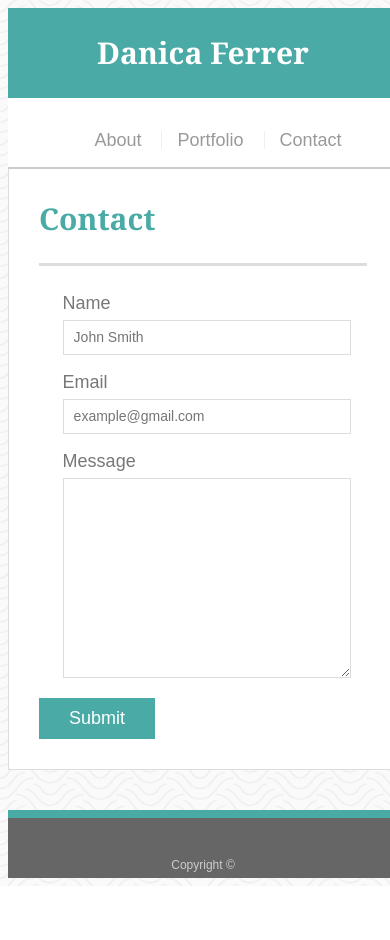
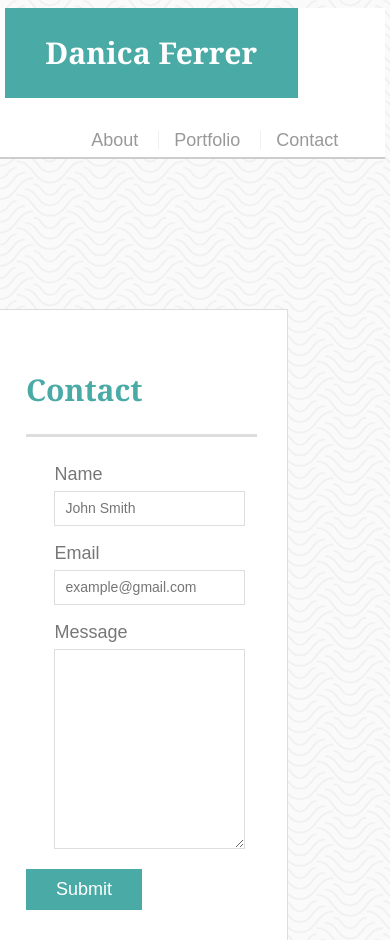
Before and after one commit to Dtferrer/Responsive-Portfolio, a plain HTML site: page contact.html in a window 390 px wide. Shown: the top 940 px of the page. Before the commit the page ends 886 px from the top, so only its background shows below. Drawn offline with Linux system fonts and the light colour scheme.

Commit message:
Finished all response in CSS

```diff
--- a/assets/css/style.css
+++ b/assets/css/style.css
@@ -219,14 +219,28 @@ body {
 @media screen and (max-width: 640px) {
   body {
     width: 100%;
+    padding: 0px;
+    margin-left: -5px;
+    margin-right: -10px;
   }
 
   .container {
     width: 100%;
   }
 
+  #main-container {
+    padding-top: 10px;
+  }
+
+  #masthead {
+    width: 100%;
+    position: static;
+    padding-right: -10px;
+  }
+
   header {
     width: 100%;
+    position: static;
   }
 
   #logo {
@@ -243,7 +257,6 @@ body {
   nav {
     width: 100%;
     text-align: center;
-    margin-bottom: 10px;
   }
 
   .contact-form {
@@ -259,9 +272,56 @@ body {
 }
 
 @media screen and (max-width: 768px) {
+  #logo {
+    margin: 0px 10px;
+  }
+  nav {
+    float: right;
+    margin-left: -10px;
+    margin-right: 20px;
+  }
+  #main-container {
+    padding-top: 120px;
+  }
 
+  ul {
+    list-style-type: none;
+    margin-left: -5%;
+  }
 }
 
 @media screen and (max-width: 980px) {
+   body {
+    float: left;
+    width: 100%;
+  }
 
+  #logo {
+    margin: 0px 10px;
+  }
+
+  nav {
+    float: right;
+    margin-right: -20%;
+  }
+
+  .cont {
+    width: 100%;
+  }
+  .container {
+    float: left;
+    width: 75%;
+  }
+  /* #main-container {
+    padding: 120px 30% 120px;
+    width: 100%;
+    max-width: 960px;
+    margin: 0 auto;
+    clear: both; */
+  }
+
+  ul {
+    list-style-type: none;
+    margin-left: -5%;
+  }
 }
```
